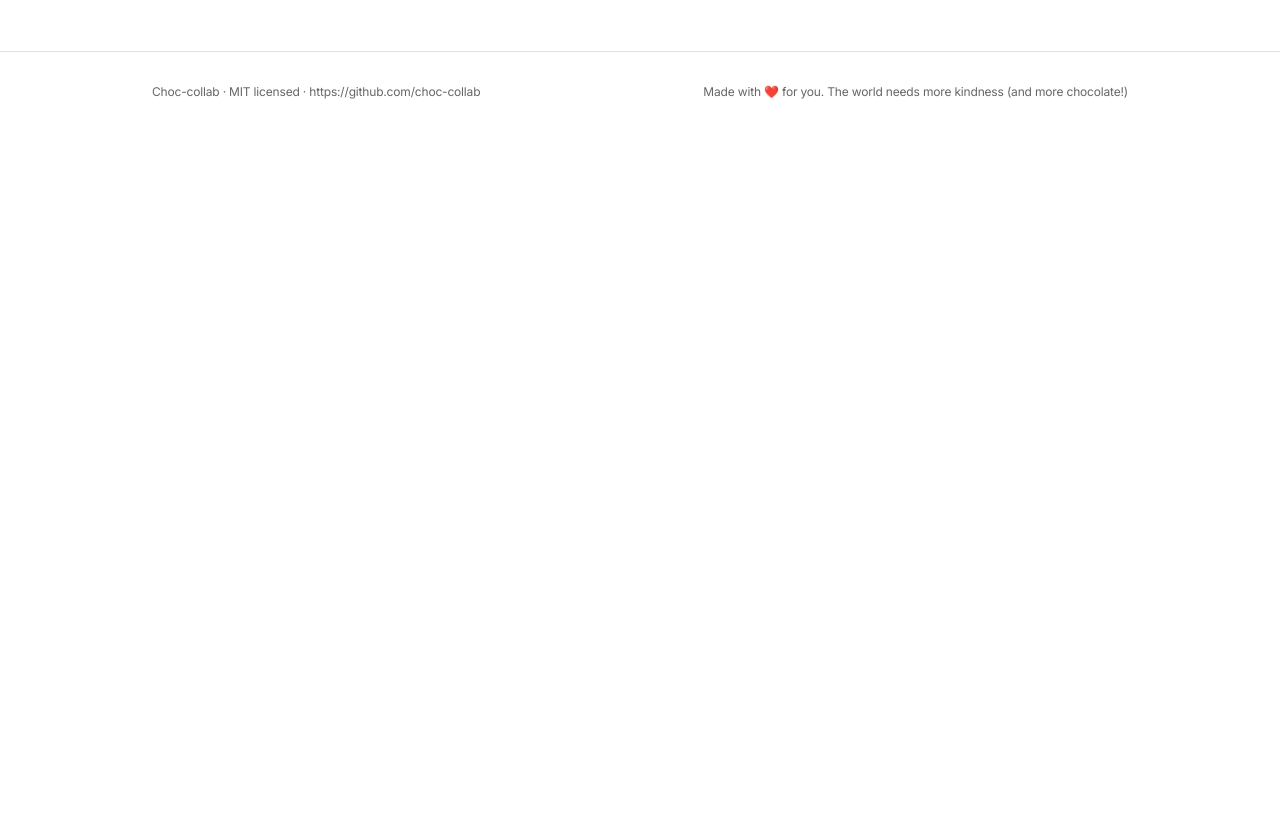
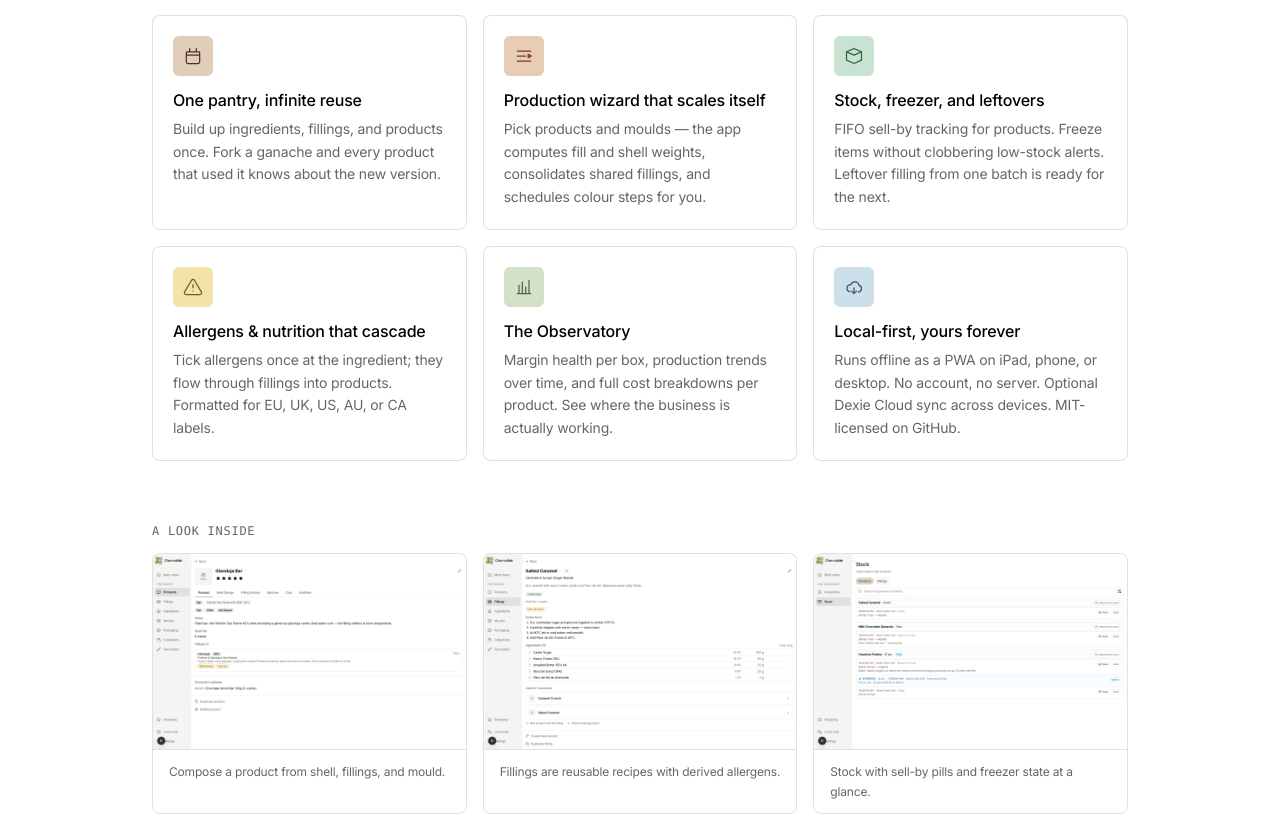
Before and after one commit to choc-collab/app, a Next.js app: page / in a window 1280 px wide. Shown: the part 1023-1838 px from the top of the page. Before the commit the page ends 1155 px from the top, so only its background shows below. Built offline with nearby package versions, Linux system fonts and the light colour scheme; no server answers.

Commit message:
doc tweaks

```diff
--- a/src/app/(public)/page.tsx
+++ b/src/app/(public)/page.tsx
@@ -1,11 +1,89 @@
 import Link from "next/link";
 import type { Metadata } from "next";
+import type { ReactNode } from "react";
+import { ScreenshotGallery } from "./screenshot-gallery";
 
 export const metadata: Metadata = {
   title: "Choc-collab — Make chocolate. Not spreadsheets.",
   description:
     "A local-first, open-source PWA for artisan chocolatiers. Ingredients, fillings, products, production, stock, and margins — all in one place.",
 };
+
+type Highlight = {
+  title: string;
+  body: string;
+  accent: "cocoa" | "sage" | "butter" | "mint" | "blue" | "terracotta";
+  icon: ReactNode;
+};
+
+const HIGHLIGHTS: Highlight[] = [
+  {
+    title: "One pantry, infinite reuse",
+    body:
+      "Build up ingredients, fillings, and products once. Fork a ganache and every product that used it knows about the new version.",
+    accent: "cocoa",
+    icon: (
+      <svg viewBox="0 0 24 24" className="w-5 h-5" fill="none" stroke="currentColor" strokeWidth={1.5}>
+        <path strokeLinecap="round" strokeLinejoin="round" d="M8 3v4M16 3v4M5 11h14M5 7h14a1 1 0 0 1 1 1v11a2 2 0 0 1-2 2H6a2 2 0 0 1-2-2V8a1 1 0 0 1 1-1z" />
+      </svg>
+    ),
+  },
+  {
+    title: "Production wizard that scales itself",
+    body:
+      "Pick products and moulds — the app computes fill and shell weights, consolidates shared fillings, and schedules colour steps for you.",
+    accent: "terracotta",
+    icon: (
+      <svg viewBox="0 0 24 24" className="w-5 h-5" fill="none" stroke="currentColor" strokeWidth={1.5}>
+        <path strokeLinecap="round" strokeLinejoin="round" d="M4 6h16M4 12h10M4 18h16M17 10l4 2-4 2z" />
+      </svg>
+    ),
+  },
+  {
+    title: "Stock, freezer, and leftovers",
+    body:
+      "FIFO sell-by tracking for products. Freeze items without clobbering low-stock alerts. Leftover filling from one batch is ready for the next.",
+    accent: "mint",
+    icon: (
+      <svg viewBox="0 0 24 24" className="w-5 h-5" fill="none" stroke="currentColor" strokeWidth={1.5}>
+        <path strokeLinecap="round" strokeLinejoin="round" d="M3 7l9-4 9 4-9 4zM3 7v10l9 4M21 7v10l-9 4" />
+      </svg>
+    ),
+  },
+  {
+    title: "Allergens & nutrition that cascade",
+    body:
+      "Tick allergens once at the ingredient; they flow through fillings into products. Formatted for EU, UK, US, AU, or CA labels.",
+    accent: "butter",
+    icon: (
+      <svg viewBox="0 0 24 24" className="w-5 h-5" fill="none" stroke="currentColor" strokeWidth={1.5}>
+        <path strokeLinecap="round" strokeLinejoin="round" d="M10.3 3.9 1.8 18.2A2 2 0 0 0 3.5 21h17a2 2 0 0 0 1.7-2.8L13.7 3.9a2 2 0 0 0-3.4 0zM12 9v4M12 17h.01" />
+      </svg>
+    ),
+  },
+  {
+    title: "The Observatory",
+    body:
+      "Margin health per box, production trends over time, and full cost breakdowns per product. See where the business is actually working.",
+    accent: "sage",
+    icon: (
+      <svg viewBox="0 0 24 24" className="w-5 h-5" fill="none" stroke="currentColor" strokeWidth={1.5}>
+        <path strokeLinecap="round" strokeLinejoin="round" d="M4 20h16M6 20V10M10 20V6M14 20v-8M18 20V4" />
+      </svg>
+    ),
+  },
+  {
+    title: "Local-first, yours forever",
+    body:
+      "Runs offline as a PWA on iPad, phone, or desktop. No account, no server. Optional Dexie Cloud sync across devices. MIT-licensed on GitHub.",
+    accent: "blue",
+    icon: (
+      <svg viewBox="0 0 24 24" className="w-5 h-5" fill="none" stroke="currentColor" strokeWidth={1.5}>
+        <path strokeLinecap="round" strokeLinejoin="round" d="M17 18a4 4 0 0 0 1-7.87A5 5 0 0 0 8.2 9.5 4 4 0 0 0 7 17.5M12 13v7m0 0-3-3m3 3 3-3" />
+      </svg>
+    ),
+  },
+];
 
 export default function LandingPage() {
   return (
@@ -150,6 +228,42 @@ export default function LandingPage() {
           </div>
         </a>
       </section>
+
+      <section className="pb-16">
+        <div className="mono-label text-muted-foreground mb-4">Highlights</div>
+        <div className="grid grid-cols-1 sm:grid-cols-2 lg:grid-cols-3 gap-4">
+          {HIGHLIGHTS.map((h) => (
+            <div
+              key={h.title}
+              className="bg-card border border-border rounded-lg p-5"
+            >
+              <div
+                className="inline-flex items-center justify-center w-10 h-10 rounded-md mb-3"
+                style={{
+                  background: `var(--accent-${h.accent}-bg)`,
+                  color: `var(--accent-${h.accent}-ink)`,
+                }}
+              >
+                {h.icon}
+              </div>
+              <h3
+                className="text-base font-[500] tracking-tight mb-1.5"
+                style={{ letterSpacing: "-0.01em" }}
+              >
+                {h.title}
+              </h3>
+              <p className="text-sm text-muted-foreground leading-relaxed">
+                {h.body}
+              </p>
+            </div>
+          ))}
+        </div>
+      </section>
+
+      <section className="pb-24">
+        <div className="mono-label text-muted-foreground mb-4">A look inside</div>
+        <ScreenshotGallery />
+      </section>
     </div>
   );
 }
--- /dev/null
+++ b/src/app/(public)/screenshot-gallery.tsx
@@ -0,0 +1,109 @@
+"use client";
+
+import { useEffect, useState } from "react";
+
+type Shot = {
+  src: string;
+  caption: string;
+};
+
+const SHOTS: Shot[] = [
+  {
+    src: "/docs/screenshots/product-composition.png",
+    caption: "Compose a product from shell, fillings, and mould.",
+  },
+  {
+    src: "/docs/screenshots/filling-editor.png",
+    caption: "Fillings are reusable recipes with derived allergens.",
+  },
+  {
+    src: "/docs/screenshots/stock-products.png",
+    caption: "Stock with sell-by pills and freezer state at a glance.",
+  },
+];
+
+export function ScreenshotGallery() {
+  const [openIdx, setOpenIdx] = useState<number | null>(null);
+  const open = openIdx !== null ? SHOTS[openIdx] : null;
+
+  useEffect(() => {
+    if (openIdx === null) return;
+    const onKey = (e: KeyboardEvent) => {
+      if (e.key === "Escape") setOpenIdx(null);
+      if (e.key === "ArrowRight") setOpenIdx((i) => (i === null ? i : (i + 1) % SHOTS.length));
+      if (e.key === "ArrowLeft") setOpenIdx((i) => (i === null ? i : (i - 1 + SHOTS.length) % SHOTS.length));
+    };
+    window.addEventListener("keydown", onKey);
+    const prev = document.body.style.overflow;
+    document.body.style.overflow = "hidden";
+    return () => {
+      window.removeEventListener("keydown", onKey);
+      document.body.style.overflow = prev;
+    };
+  }, [openIdx]);
+
+  return (
+    <>
+      <div className="grid grid-cols-1 sm:grid-cols-3 gap-4">
+        {SHOTS.map((s, i) => (
+          <figure
+            key={s.src}
+            className="bg-card border border-border rounded-lg overflow-hidden flex flex-col"
+          >
+            <button
+              type="button"
+              onClick={() => setOpenIdx(i)}
+              aria-label={`Enlarge: ${s.caption}`}
+              className="group block w-full cursor-zoom-in focus-visible:outline-2 focus-visible:outline-dashed focus-visible:outline-offset-[-2px]"
+            >
+              <img
+                src={s.src}
+                alt={s.caption}
+                loading="lazy"
+                className="block w-full h-auto transition-opacity group-hover:opacity-90"
+              />
+            </button>
+            <figcaption className="text-xs text-muted-foreground px-4 py-3 border-t border-border leading-relaxed">
+              {s.caption}
+            </figcaption>
+          </figure>
+        ))}
+      </div>
+
+      {open && (
+        <div
+          className="fixed inset-0 z-[100] bg-black/80 p-4 sm:p-8 overflow-auto cursor-zoom-out"
+          onClick={() => setOpenIdx(null)}
+          role="dialog"
+          aria-modal="true"
+          aria-label={open.caption}
+        >
+          <button
+            type="button"
+            onClick={(e) => {
+              e.stopPropagation();
+              setOpenIdx(null);
+            }}
+            aria-label="Close"
+            className="fixed top-4 right-4 w-10 h-10 rounded-full bg-white/10 hover:bg-white/20 text-white text-xl border border-white/20 flex items-center justify-center"
+          >
+            ×
+          </button>
+          <div
+            className="max-w-6xl mx-auto flex flex-col items-center gap-4"
+            onClick={(e) => e.stopPropagation()}
+          >
+            <img
+              src={open.src}
+              alt={open.caption}
+              className="block max-w-full h-auto rounded-lg shadow-2xl cursor-default"
+            />
+            <p className="text-sm text-white/80 text-center max-w-xl">
+              {open.caption}
+            </p>
+          </div>
+        </div>
+      )}
+    </>
+  );
+}
```
